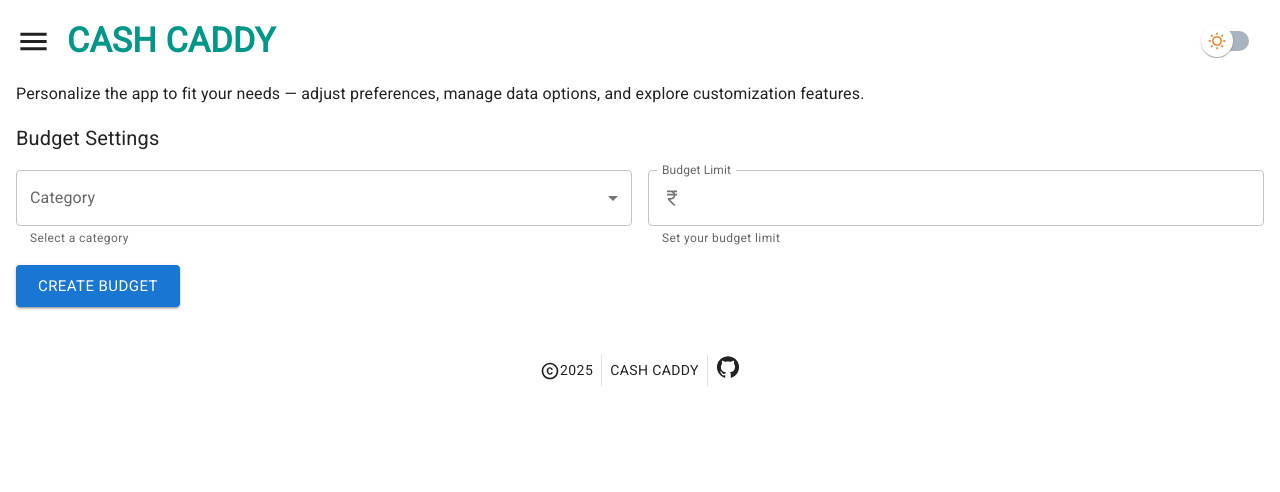
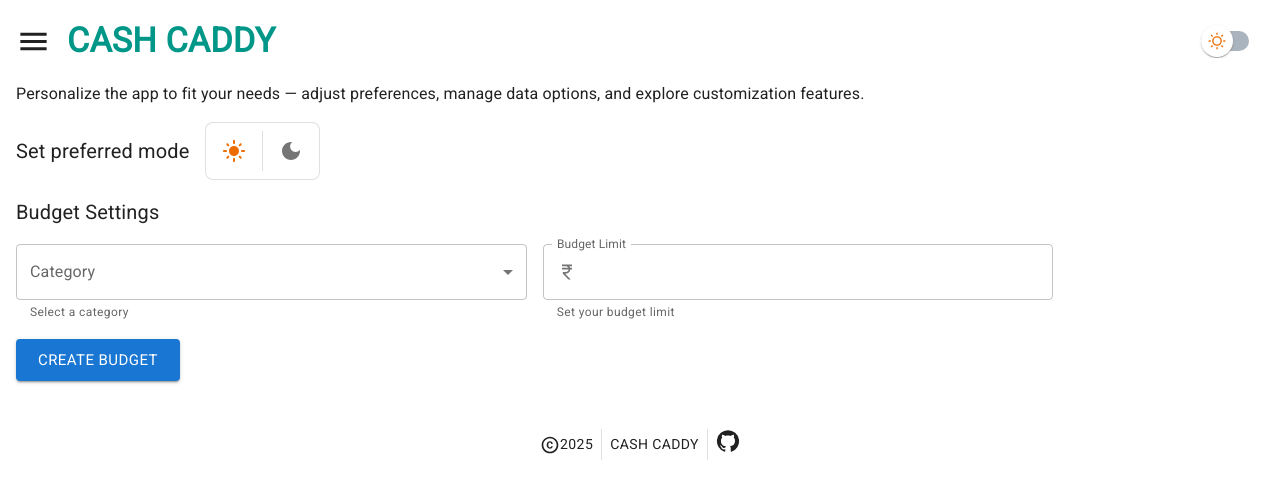
Before and after one commit to vmanidev/cash-caddy, a React (Vite) app: page /settings in a window 1280 px wide. Shown: the top 492 px of the page. Built offline with nearby package versions, Linux system fonts and the light colour scheme.

Commit message:
feat(ui): implement set preferred mode option in settings page

```diff
--- a/src/pages/Settings.tsx
+++ b/src/pages/Settings.tsx
@@ -1,8 +1,11 @@
 import {
+  Box,
   Button,
+  Divider,
   FormControl,
   FormHelperText,
   Grid,
+  IconButton,
   InputAdornment,
   InputLabel,
   MenuItem,
@@ -13,11 +16,15 @@
 import AppHeader from "../components/common/Header";
 import AppFooter from "../components/common/Footer";
 import type { IncomeExpensesItem } from "../store/types";
-import { useSelector } from "react-redux";
-import { CurrencyRupee } from "@mui/icons-material";
+import { useDispatch, useSelector } from "react-redux";
+import { CurrencyRupee, DarkMode, LightMode } from "@mui/icons-material";
+import { savePreferredMode } from "../store/features/themeSlice";
 
 function Settings() {
   const categories = useSelector((state: any) => state.categories);
+  const mode = useSelector((state: any) => state.theme);
+
+  const dispatch = useDispatch();
 
   return (
     <Grid container spacing={2} margin={2} size={12}>
@@ -28,7 +35,44 @@
         Personalize the app to fit your needs — adjust preferences, manage data
         options, and explore customization features.
       </Typography>
-      <Grid size={12} container>
+      <Grid container size={12} alignItems="center">
+        <Typography variant="h6">Set preferred mode</Typography>
+        <Box
+          sx={{
+            display: "inline-flex",
+            alignItems: "center",
+            border: "1px solid",
+            borderColor: "divider",
+            borderRadius: 2,
+            bgcolor: "background.paper",
+            color: "text.secondary",
+            "& svg": {
+              m: 1,
+            },
+          }}
+        >
+          <IconButton
+            onClick={() =>
+              dispatch(savePreferredMode({ enableDarkmode: false }))
+            }
+          >
+            <LightMode
+              color={mode.preferredMode === "light" ? "warning" : "inherit"}
+            />
+          </IconButton>
+          <Divider orientation="vertical" variant="middle" flexItem />
+          <IconButton
+            onClick={() =>
+              dispatch(savePreferredMode({ enableDarkmode: true }))
+            }
+          >
+            <DarkMode
+              color={mode.preferredMode === "dark" ? "primary" : "inherit"}
+            />
+          </IconButton>
+        </Box>
+      </Grid>
+      <Grid size={10} container>
         <Typography variant="h6">Budget Settings</Typography>
         <Grid size={12} container>
           <Grid
```
